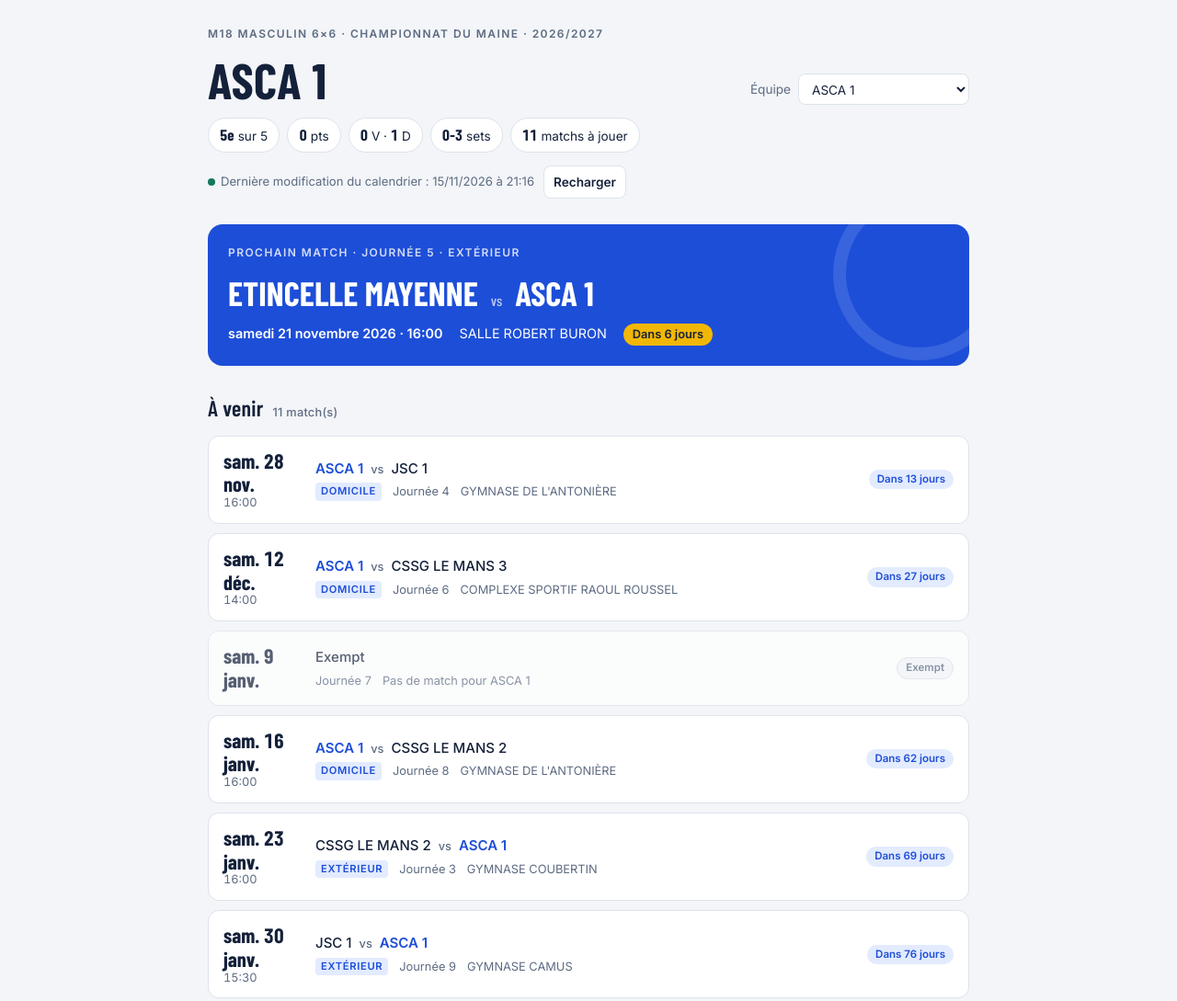
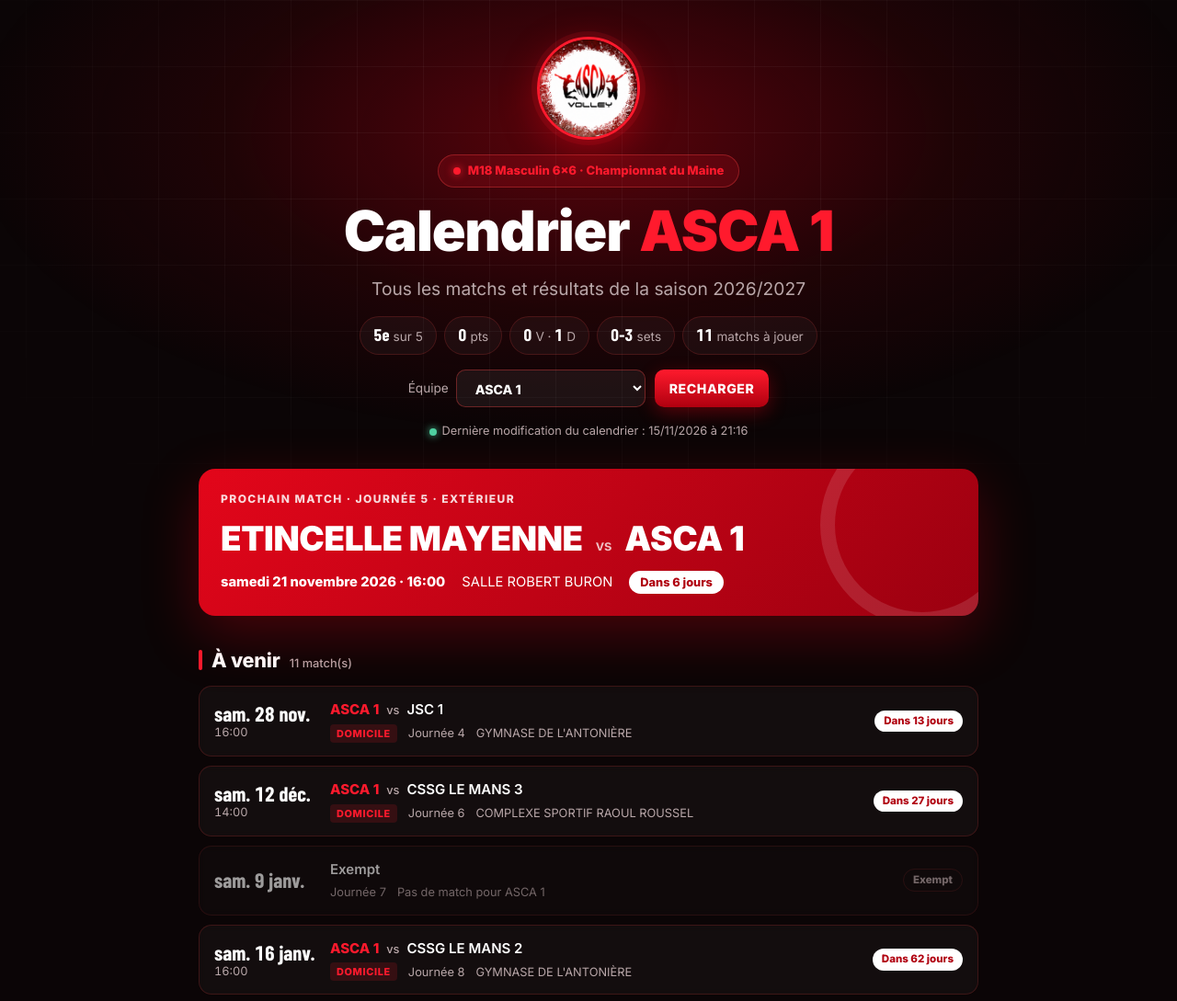
Before and after one commit to kiitaskk/asca-volley, a plain HTML site: page index.html in a window 1280 px wide. Shown: the top 1089 px of the page at 92% size. Drawn offline with nearby package versions, Linux system fonts and the light colour scheme.

Commit message:
Add files via upload

```diff
--- a/index.html
+++ b/index.html
@@ -2,103 +2,120 @@
 <html lang="fr">
 <head>
 <meta charset="utf-8">
+<meta name="theme-color" content="#0b0506">
+<link rel="icon" href="logo.png">
 <meta name="viewport" content="width=device-width,initial-scale=1,viewport-fit=cover">
 <title>Calendrier ASCA 1</title>
 <meta name="description" content="Matchs à venir et résultats d'ASCA 1 en M18 masculin, Championnat du Maine.">
 <link rel="preconnect" href="https://fonts.googleapis.com">
-<link rel="stylesheet" href="https://fonts.googleapis.com/css2?family=Barlow+Condensed:wght@500;600;700&family=Inter:wght@400;500;600&family=JetBrains+Mono:wght@500&display=swap">
+<link rel="stylesheet" href="https://fonts.googleapis.com/css2?family=Barlow+Condensed:wght@600;700&family=Inter:wght@400;500;600;800;900&family=JetBrains+Mono:wght@500&display=swap">
 <style>
-/* Layout : feuille de match — en-tête équipe, prochain match en vedette, listes à venir / résultats, classement */
+/* Thème unique sombre rouge et blanc (couleurs du club) : grille + halo rouge en fond, en-tête centré, cartes vitrées */
 :root{
-  --bg:#f3f5f8; --surface:#ffffff; --line:#dde3ec; --fg:#14213a; --muted:#5d6b82;
-  --accent:#1d4ed8; --accent-soft:#e3ebff; --ball:#f2b705;
-  --win:#13795b; --win-soft:#dcf3ea; --loss:#b4232c; --loss-soft:#fbe3e4; --wait:#8a6100; --wait-soft:#fdf1cf;
-  --f-display:"Barlow Condensed","Arial Narrow",system-ui,sans-serif;
+  --bg:#0b0506; --surface:rgba(255,255,255,.035); --surface-2:rgba(255,255,255,.06);
+  --line:rgba(255,70,70,.18); --line-strong:rgba(255,70,70,.35);
+  --fg:#ffffff; --muted:#b9a7a9; --red:#ff1a2d; --red-deep:#b0000f; --red-soft:rgba(255,26,45,.14);
+  --win:#4fd1a1; --win-soft:rgba(79,209,161,.14); --loss:#ff6b78; --loss-soft:rgba(255,26,45,.16);
+  --wait:#ffcf5a; --wait-soft:rgba(255,207,90,.14);
+  --f-display:"Inter",system-ui,-apple-system,"Segoe UI",sans-serif;
+  --f-score:"Barlow Condensed","Arial Narrow",system-ui,sans-serif;
   --f-body:"Inter",system-ui,-apple-system,"Segoe UI",sans-serif;
   --f-mono:"JetBrains Mono",ui-monospace,Menlo,Consolas,monospace;
+  color-scheme:dark;
 }
-@media (prefers-color-scheme:dark){:root:not([data-theme="light"]){
-  --bg:#0d1424; --surface:#151f35; --line:#26334f; --fg:#e8edf7; --muted:#9aa8c2;
-  --accent:#7aa2ff; --accent-soft:#1c2a4d; --ball:#f5c842;
-  --win:#4fd1a1; --win-soft:#123528; --loss:#ff7b84; --loss-soft:#3a1a20; --wait:#f5c842; --wait-soft:#3a3016; color-scheme:dark}}
-:root[data-theme="dark"]{
-  --bg:#0d1424; --surface:#151f35; --line:#26334f; --fg:#e8edf7; --muted:#9aa8c2;
-  --accent:#7aa2ff; --accent-soft:#1c2a4d; --ball:#f5c842;
-  --win:#4fd1a1; --win-soft:#123528; --loss:#ff7b84; --loss-soft:#3a1a20; --wait:#f5c842; --wait-soft:#3a3016; color-scheme:dark}
 *{box-sizing:border-box}
-html{color-scheme:light}
-body{margin:0}
-img{max-width:100%}
-[hidden]{display:none!important}
-body{background:var(--bg);color:var(--fg);font-family:var(--f-body);font-size:15px;line-height:1.5}
-.wrap{max-width:860px;margin:0 auto;padding-block:28px 48px;padding-left:max(16px,env(safe-area-inset-left,0px));padding-right:max(16px,env(safe-area-inset-right,0px));display:grid;gap:28px}
-h1,h2{font-family:var(--f-display);margin:0;text-wrap:balance;letter-spacing:.01em}
-h1{font-size:clamp(2.4rem,7vw,3.4rem);line-height:1;font-weight:700}
-h2{font-size:1.5rem;font-weight:600;display:flex;align-items:baseline;gap:10px}
-h2 small{font-family:var(--f-body);font-size:.8rem;color:var(--muted);font-weight:500}
-.eyebrow{font-size:.75rem;text-transform:uppercase;letter-spacing:.12em;color:var(--muted);font-weight:600}
-header{display:grid;gap:14px}
-.head-row{display:flex;flex-wrap:wrap;gap:12px;align-items:flex-end;justify-content:space-between}
+html{background:var(--bg)}
+body{margin:0;min-height:100vh;background:var(--bg);color:var(--fg);font-family:var(--f-body);font-size:15px;line-height:1.5;position:relative;overflow-x:hidden}
+img{max-width:100%} [hidden]{display:none!important}
+/* Fond : halo rouge + grille qui s'efface vers le bas */
+body::before{content:"";position:fixed;inset:0;z-index:0;pointer-events:none;
+  background:radial-gradient(ellipse 70% 55% at 50% 18%,rgba(200,0,20,.42),rgba(120,0,10,.18) 45%,transparent 75%)}
+body::after{content:"";position:fixed;inset:0;z-index:0;pointer-events:none;
+  background-image:linear-gradient(rgba(255,255,255,.045) 1px,transparent 1px),linear-gradient(90deg,rgba(255,255,255,.045) 1px,transparent 1px);
+  background-size:72px 72px;background-position:center top;
+  -webkit-mask-image:radial-gradient(ellipse 80% 70% at 50% 25%,#000 30%,transparent 80%);
+  mask-image:radial-gradient(ellipse 80% 70% at 50% 25%,#000 30%,transparent 80%)}
+.wrap{position:relative;z-index:1;max-width:880px;margin:0 auto;padding-block:40px 56px;padding-left:max(16px,env(safe-area-inset-left,0px));padding-right:max(16px,env(safe-area-inset-right,0px));display:grid;grid-template-columns:minmax(0,1fr);gap:32px}
+.wrap>*{min-width:0}
+.match>*{min-width:0}
+select{max-width:60vw}
+h1,h2{font-family:var(--f-display);margin:0;text-wrap:balance}
+h1{font-size:clamp(2.3rem,7vw,3.8rem);line-height:1.05;font-weight:900;letter-spacing:-.02em}
+h2{font-size:1.35rem;font-weight:800;display:flex;align-items:baseline;gap:10px;letter-spacing:-.01em}
+h2::before{content:"";width:4px;height:1em;background:var(--red);border-radius:2px;align-self:center}
+h2 small{font-family:var(--f-body);font-size:.8rem;color:var(--muted);font-weight:500;letter-spacing:0}
+.red{color:var(--red)}
+/* En-tête */
+header{display:grid;justify-items:center;text-align:center;gap:16px}
+.logo{width:112px;height:112px;border-radius:50%;object-fit:cover;border:3px solid var(--red);box-shadow:0 0 0 6px rgba(255,26,45,.12),0 10px 40px rgba(255,0,20,.35)}
+.badge{display:inline-flex;align-items:center;gap:8px;border:1px solid var(--line-strong);background:var(--red-soft);color:var(--red);font-weight:700;font-size:.82rem;border-radius:999px;padding:7px 16px}
+.badge::before{content:"";width:8px;height:8px;border-radius:50%;background:var(--red);box-shadow:0 0 10px var(--red)}
+.lede{color:var(--muted);font-size:clamp(1rem,2.6vw,1.2rem);margin:0}
+.controls{display:flex;flex-wrap:wrap;gap:10px;justify-content:center;align-items:center}
+select,button{font:inherit;font-size:.88rem;font-weight:700;color:var(--fg);border-radius:10px;padding:10px 16px;cursor:pointer}
+select{background:var(--surface-2);border:1px solid var(--line-strong)}
+select option{background:#1a0a0c;color:#fff}
+button{background:linear-gradient(180deg,var(--red),var(--red-deep));border:0;box-shadow:0 6px 20px rgba(255,0,20,.3);text-transform:uppercase;letter-spacing:.04em}
+button:hover{filter:brightness(1.1)}
+button:disabled{opacity:.6;cursor:default}
 .team-pick{display:flex;gap:8px;align-items:center;font-size:.85rem;color:var(--muted)}
-select,button{font:inherit;font-size:.85rem;color:var(--fg);background:var(--surface);border:1px solid var(--line);border-radius:8px;padding:7px 10px}
-button{cursor:pointer;font-weight:600}
-button:hover{border-color:var(--accent);color:var(--accent)}
-:focus-visible{outline:2px solid var(--accent);outline-offset:2px}
-.stats{display:flex;flex-wrap:wrap;gap:8px}
-.stat{background:var(--surface);border:1px solid var(--line);border-radius:999px;padding:5px 12px;font-size:.85rem;font-variant-numeric:tabular-nums}
-.stat b{font-family:var(--f-display);font-size:1.05rem;margin-right:4px}
-.sync{display:flex;flex-wrap:wrap;gap:10px;align-items:center;font-size:.82rem;color:var(--muted)}
+:focus-visible{outline:2px solid #fff;outline-offset:2px}
+.stats{display:flex;flex-wrap:wrap;gap:8px;justify-content:center}
+.stat{background:var(--surface);border:1px solid var(--line);border-radius:999px;padding:6px 14px;font-size:.85rem;font-variant-numeric:tabular-nums;color:var(--muted)}
+.stat b{font-family:var(--f-score);font-size:1.15rem;margin-right:4px;color:var(--fg)}
+.sync{display:flex;flex-wrap:wrap;gap:10px;align-items:center;justify-content:center;font-size:.8rem;color:var(--muted)}
 .dot{width:8px;height:8px;border-radius:50%;background:var(--muted);display:inline-block;margin-right:6px;vertical-align:middle}
-.dot.live{background:var(--win)} .dot.warn{background:var(--wait)}
-.notice{background:var(--wait-soft);color:var(--fg);border-radius:10px;padding:10px 14px;font-size:.85rem;display:flex;flex-wrap:wrap;gap:10px;align-items:center}
+.dot.live{background:var(--win);box-shadow:0 0 8px var(--win)} .dot.warn{background:var(--wait)}
+.notice{background:var(--wait-soft);border-radius:10px;padding:10px 14px;font-size:.85rem}
 /* Prochain match */
-.next{background:var(--accent);color:#fff;border-radius:16px;padding:22px;display:grid;gap:14px;position:relative;overflow:hidden}
-.next::after{content:"";position:absolute;right:-40px;top:-40px;width:160px;height:160px;border-radius:50%;border:14px solid rgba(255,255,255,.12)}
-.next .eyebrow{color:rgba(255,255,255,.8)}
-.next .vs{font-family:var(--f-display);font-size:clamp(1.6rem,5vw,2.3rem);font-weight:700;line-height:1.1;display:flex;flex-wrap:wrap;gap:6px 14px;align-items:baseline}
-.next .vs span.x{font-size:1rem;opacity:.7;font-weight:500}
-.next .meta{display:flex;flex-wrap:wrap;gap:6px 18px;font-size:.9rem}
-.next .when{font-weight:600}
-.count{display:inline-block;background:var(--ball);color:#14213a;font-weight:700;border-radius:999px;padding:2px 10px;font-size:.8rem}
-@media (prefers-color-scheme:dark){:root:not([data-theme="light"]) .next{background:#1f3b8f}}
-:root[data-theme="dark"] .next{background:#1f3b8f}
+.next{background:linear-gradient(135deg,#e3061a 0%,#9b0010 100%);border-radius:18px;padding:24px;display:grid;gap:14px;position:relative;overflow:hidden;box-shadow:0 20px 60px rgba(255,0,20,.25)}
+.next::after{content:"";position:absolute;right:-50px;top:-50px;width:190px;height:190px;border-radius:50%;border:16px solid rgba(255,255,255,.12)}
+.next .eyebrow{font-size:.75rem;text-transform:uppercase;letter-spacing:.12em;font-weight:700;color:rgba(255,255,255,.85)}
+.next .vs{font-family:var(--f-display);font-size:clamp(1.5rem,5vw,2.3rem);font-weight:900;letter-spacing:-.01em;line-height:1.1;display:flex;flex-wrap:wrap;gap:6px 14px;align-items:baseline}
+.next .vs span.x{font-size:1rem;opacity:.75;font-weight:600}
+.next .meta{display:flex;flex-wrap:wrap;gap:6px 18px;font-size:.92rem;align-items:center}
+.next .when{font-weight:700}
+.count{display:inline-block;background:#fff;color:var(--red-deep);font-weight:800;border-radius:999px;padding:3px 12px;font-size:.8rem}
 /* Listes */
 .list{display:grid;gap:10px}
-.match{background:var(--surface);border:1px solid var(--line);border-radius:12px;padding:14px 16px;display:grid;grid-template-columns:86px 1fr auto;gap:14px;align-items:center}
-.match.exempt{opacity:.7}
+.match{background:var(--surface);border:1px solid var(--line);border-radius:14px;padding:14px 16px;display:grid;grid-template-columns:112px minmax(0,1fr) auto;gap:14px;align-items:center;backdrop-filter:blur(4px);transition:border-color .2s}
+.match:hover{border-color:var(--line-strong)}
+.match.exempt{opacity:.6}
 .date{font-variant-numeric:tabular-nums;display:grid;line-height:1.15}
-.date .d{font-family:var(--f-display);font-size:1.4rem;font-weight:700}
+.date .d{font-family:var(--f-score);font-size:1.4rem;font-weight:700}
 .date .t{font-size:.8rem;color:var(--muted)}
 .body{min-width:0;display:grid;gap:4px}
-.teams{font-weight:500;display:flex;flex-wrap:wrap;gap:4px 8px;align-items:baseline}
-.teams .me{font-weight:700;color:var(--accent)}
-.teams .sep{color:var(--muted);font-size:.8rem}
-.sub{font-size:.8rem;color:var(--muted);display:flex;flex-wrap:wrap;gap:4px 12px}
-.tag{font-size:.7rem;font-weight:700;letter-spacing:.06em;text-transform:uppercase;border-radius:4px;padding:1px 6px;background:var(--accent-soft);color:var(--accent)}
+.teams{font-weight:600;display:flex;flex-wrap:wrap;gap:4px 8px;align-items:baseline}
+.teams .me{font-weight:800;color:var(--red)}
+.teams .sep{color:var(--muted);font-size:.8rem;font-weight:500}
+.sub{font-size:.8rem;color:var(--muted);display:flex;flex-wrap:wrap;gap:4px 12px;align-items:center}
+.tag{font-size:.68rem;font-weight:800;letter-spacing:.06em;text-transform:uppercase;border-radius:4px;padding:2px 7px;background:var(--red-soft);color:var(--red)}
 .sets{font-family:var(--f-mono);font-size:.78rem;color:var(--muted);overflow-wrap:anywhere}
 .res{display:grid;justify-items:end;gap:4px;text-align:right}
-.score{font-family:var(--f-display);font-size:1.7rem;font-weight:700;font-variant-numeric:tabular-nums;line-height:1}
-.pill{font-size:.72rem;font-weight:700;border-radius:999px;padding:2px 9px;white-space:nowrap}
+.score{font-family:var(--f-score);font-size:1.8rem;font-weight:700;font-variant-numeric:tabular-nums;line-height:1}
+.pill{font-size:.72rem;font-weight:800;border-radius:999px;padding:3px 10px;white-space:nowrap}
 .pill.V{background:var(--win-soft);color:var(--win)} .pill.D{background:var(--loss-soft);color:var(--loss)}
-.pill.A{background:var(--accent-soft);color:var(--accent)} .pill.W{background:var(--wait-soft);color:var(--wait)}
-.pill.E{background:var(--bg);color:var(--muted);border:1px solid var(--line)}
+.pill.A{background:#fff;color:var(--red-deep)} .pill.W{background:var(--wait-soft);color:var(--wait)}
+.pill.E{background:transparent;color:var(--muted);border:1px solid var(--line)}
 .empty{color:var(--muted);font-size:.9rem;padding:8px 0}
 /* Classement */
-.tbl{overflow-x:auto;background:var(--surface);border:1px solid var(--line);border-radius:12px}
+.tbl{overflow-x:auto;background:var(--surface);border:1px solid var(--line);border-radius:14px}
 table{border-collapse:collapse;width:100%;font-variant-numeric:tabular-nums;font-size:.88rem}
-th,td{padding:9px 10px;text-align:right;white-space:nowrap}
-th{font-size:.7rem;text-transform:uppercase;letter-spacing:.08em;color:var(--muted);font-weight:600;border-bottom:1px solid var(--line)}
+th,td{padding:10px 12px;text-align:right;white-space:nowrap}
+th{font-size:.7rem;text-transform:uppercase;letter-spacing:.08em;color:var(--muted);font-weight:700;border-bottom:1px solid var(--line)}
 th:nth-child(2),td:nth-child(2){text-align:left}
-td{border-bottom:1px solid var(--line)}
+td{border-bottom:1px solid rgba(255,255,255,.06)}
 tr:last-child td{border-bottom:0}
-tr.me td{background:var(--accent-soft);font-weight:700}
-td.pts{font-family:var(--f-display);font-size:1.1rem;font-weight:700}
-footer{font-size:.8rem;color:var(--muted)}
-footer a{color:var(--accent)}
+tr.me td{background:var(--red-soft);font-weight:800}
+tr.me td:first-child{box-shadow:inset 3px 0 0 var(--red)}
+td.pts{font-family:var(--f-score);font-size:1.15rem;font-weight:700}
+footer{font-size:.8rem;color:var(--muted);text-align:center}
+footer a{color:var(--red)}
 @media (max-width:560px){
-  .match{grid-template-columns:1fr auto;grid-template-areas:"date res" "body body";gap:8px 12px}
+  .match{grid-template-columns:minmax(0,1fr) auto;grid-template-areas:"date res" "body body";gap:8px 12px}
   .date{grid-area:date;grid-auto-flow:column;justify-content:start;gap:8px;align-items:baseline}
   .res{grid-area:res} .body{grid-area:body}
+  .logo{width:92px;height:92px}
 }
 @media (prefers-reduced-motion:reduce){*{transition:none!important;animation:none!important}}
 </style>
@@ -107,16 +124,16 @@ footer a{color:var(--accent)}
 
 <div class="wrap">
   <header>
-    <div class="eyebrow">M18 Masculin 6×6 · Championnat du Maine · 2026/2027</div>
-    <div class="head-row">
-      <h1 id="teamTitle">ASCA 1</h1>
+    <img class="logo" src="logo.png" alt="Logo ASCA Volley" width="112" height="112">
+    <span class="badge">M18 Masculin 6×6 · Championnat du Maine</span>
+    <h1>Calendrier <span class="red" id="teamTitle">ASCA 1</span></h1>
+    <p class="lede">Tous les matchs et résultats de la saison 2026/2027</p>
+    <div class="stats" id="stats"></div>
+    <div class="controls">
       <label class="team-pick" for="teamSel">Équipe <select id="teamSel"></select></label>
+      <button id="refreshBtn" type="button" hidden>Recharger</button>
     </div>
-    <div class="stats" id="stats"></div>
-    <div class="sync">
-      <span id="syncTxt"><span class="dot"></span>Chargement…</span>
-      <button id="refreshBtn" type="button" hidden>Actualiser maintenant</button>
-    </div>
+    <div class="sync"><span id="syncTxt"><span class="dot"></span>Chargement…</span></div>
     <div class="notice" id="notice" hidden></div>
   </header>
 
```
Also changed, not shown: logo.png (added).
